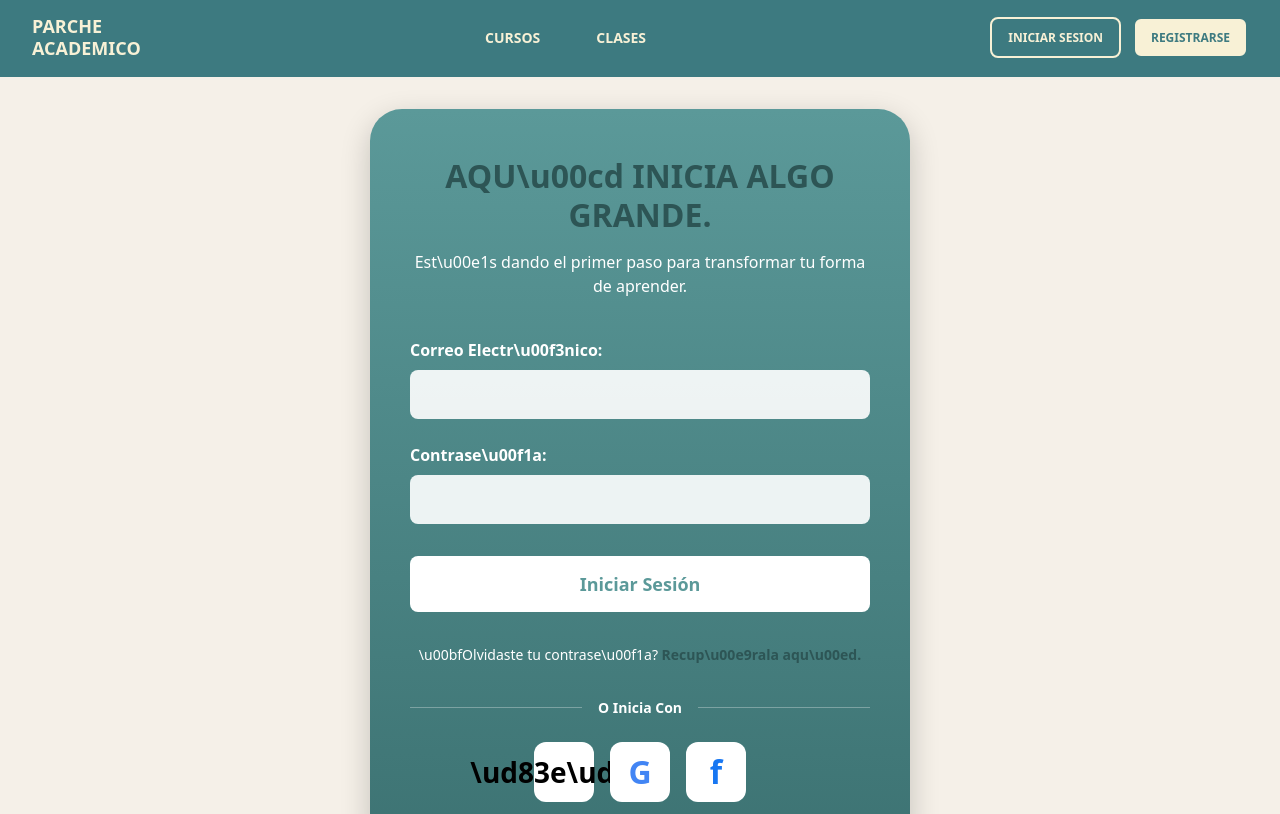
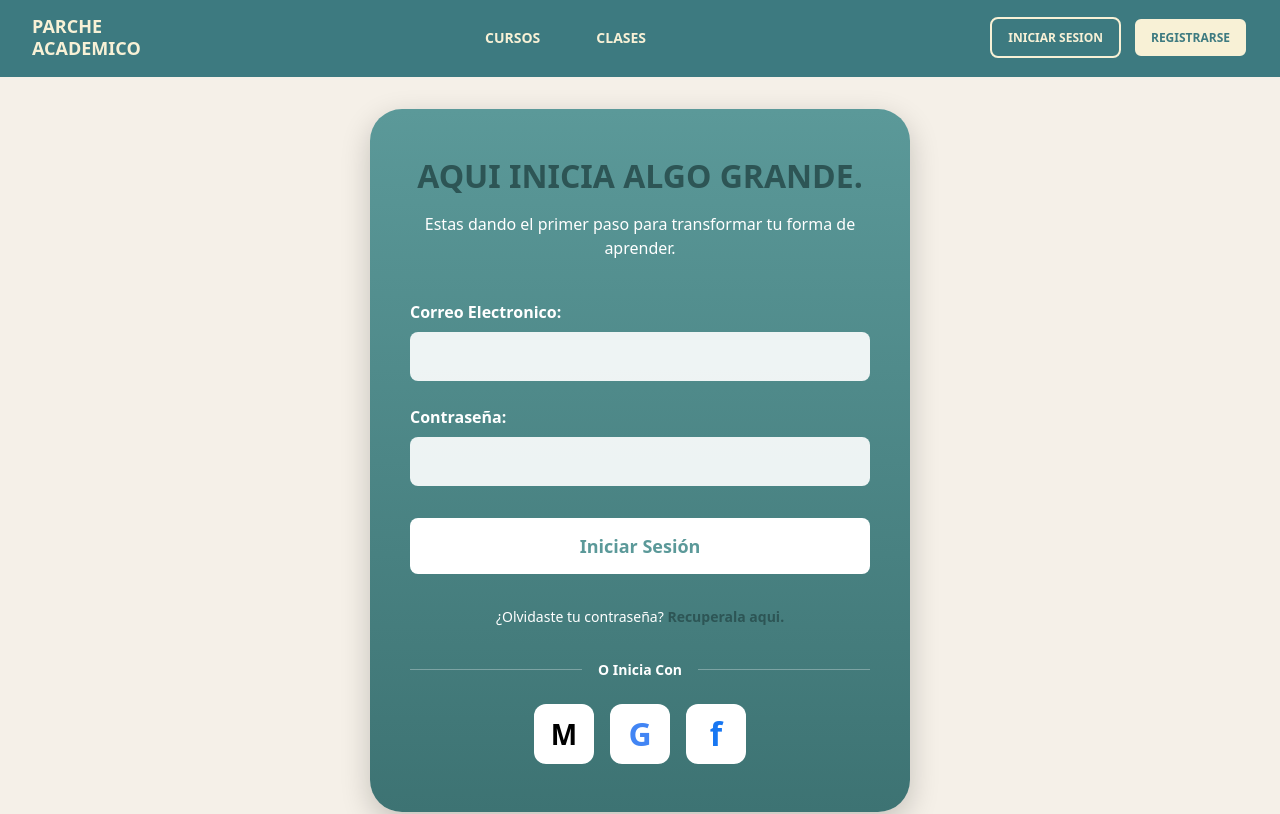
Before and after one commit to academiaparchada/frontend-academic, a React (Vite) app: page /login in a window 1280 px wide. Shown: the top 814 px of the page. Built offline with nearby package versions, Linux system fonts and the light colour scheme.

Commit message:
commit desconocido

```diff
--- a/src/pages/login.jsx
+++ b/src/pages/login.jsx
@@ -50,9 +50,9 @@ export const Login = () => {
       <main className="main">
         <div className="login_container">
           <div className="login_card">
-            <h1 className="login_title">AQU\u00cd INICIA ALGO GRANDE.</h1>
+            <h1 className="login_title">AQUI INICIA ALGO GRANDE.</h1>
             <p className="login_subtitle">
-              Est\u00e1s dando el primer paso para transformar tu forma de aprender.
+              Estas dando el primer paso para transformar tu forma de aprender.
             </p>
 
             {error && (
@@ -64,7 +64,7 @@ export const Login = () => {
             <form onSubmit={handle_submit} className="login_form">
               <div className="form_group">
                 <label htmlFor="email" className="form_label">
-                  Correo Electr\u00f3nico:
+                  Correo Electronico:
                 </label>
                 <input
                   type="email"
@@ -79,7 +79,7 @@ export const Login = () => {
 
               <div className="form_group">
                 <label htmlFor="password" className="form_label">
-                  Contrase\u00f1a:
+                  Contraseña:
                 </label>
                 <input
                   type="password"
@@ -97,9 +97,9 @@ export const Login = () => {
               </button>
 
               <div className="forgot_pass">
-                \u00bfOlvidaste tu contrase\u00f1a?{' '}
+                ¿Olvidaste tu contraseña?{' '}
                 <a href="#" className="link_recovery">
-                  Recup\u00e9rala aqu\u00ed.
+                  Recuperala aqui.
                 </a>
               </div>
             </form>
@@ -117,7 +117,7 @@ export const Login = () => {
                 aria-label="Iniciar sesi\u00f3n con Microsoft"
                 disabled={loading}
               >
-                <span className="social_emoji">\ud83e\ude9f</span>
+                <span className="social_emoji">M</span>
               </button>
               <button
                 className="btn_social btn_google"
```
